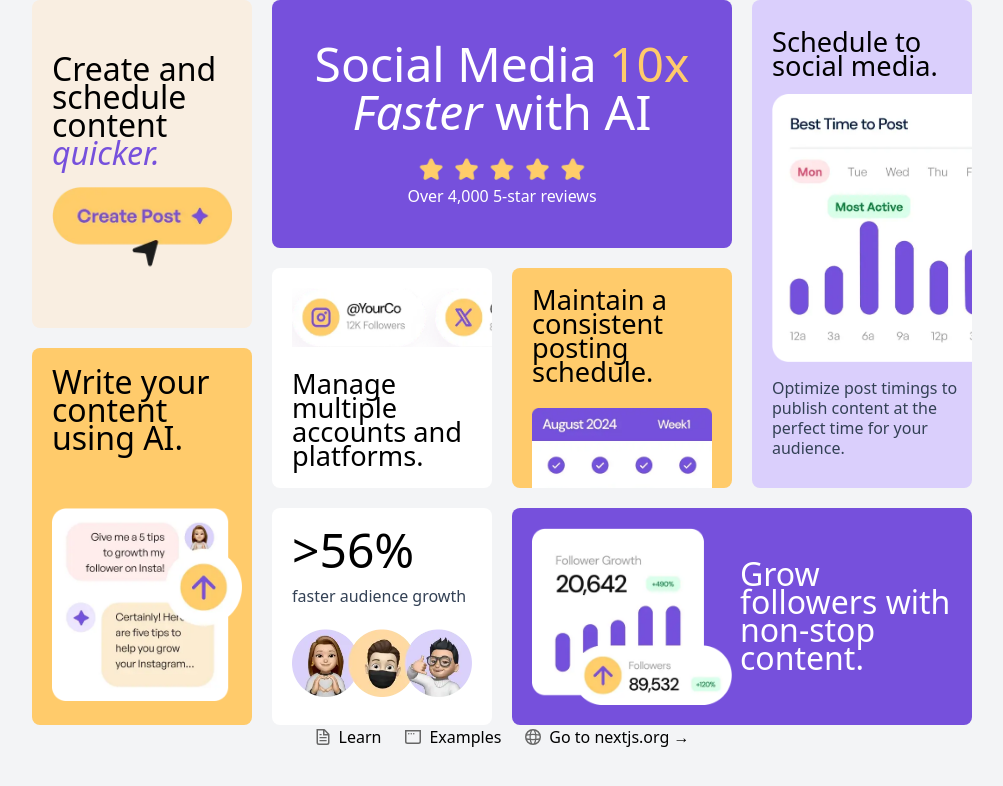
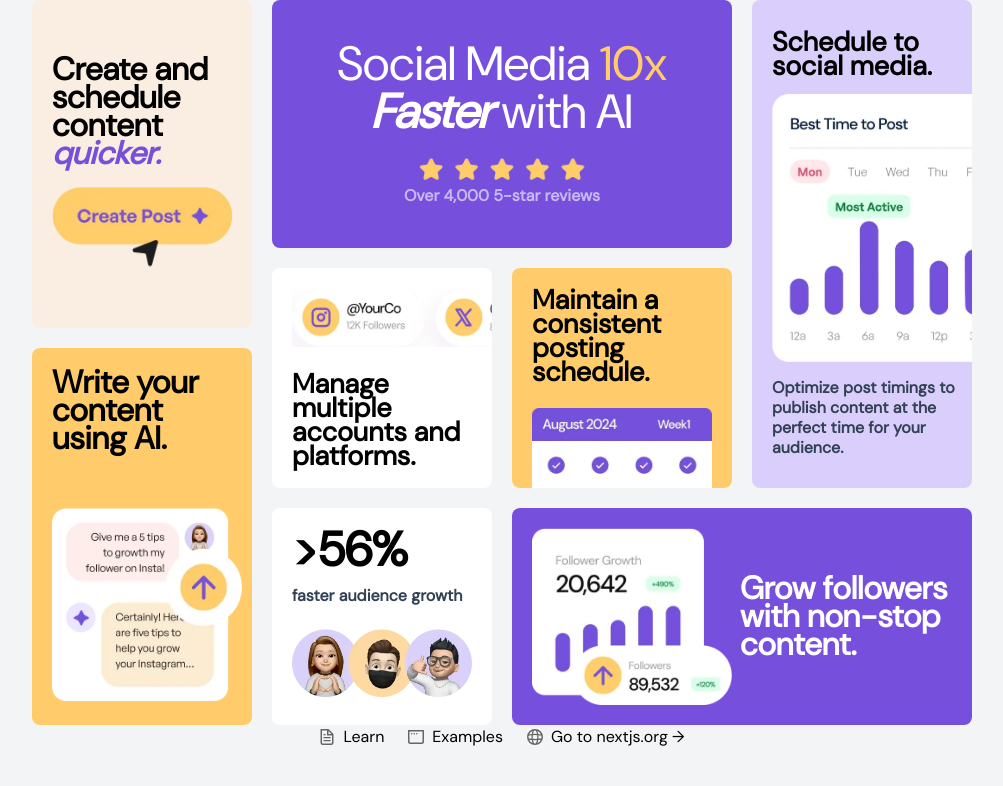
Before and after one commit to chungvuiloong/bento-grid, a Next.js app: page / in a window 1280 px wide. Shown: the top 786 px of the page, without its empty margins (138-1141 px from the left). Built offline with nearby package versions, Linux system fonts and the light colour scheme.

Commit message:
Added font.

```diff
--- a/src/app/globals.css
+++ b/src/app/globals.css
@@ -4,13 +4,13 @@
 
 @layer base {
     h2 {
-      @apply text-[2rem] leading-7 font-medium;
+      @apply text-[2rem] leading-7 font-bold;
     }
     h3 {
-        @apply text-[1.7rem] leading-6 font-medium;
+        @apply text-[1.7rem] leading-6 font-bold;
     }
     p {
-      @apply font-medium text-slate-700;
+      @apply font-bold text-slate-700;
     }
   }
 
--- a/src/app/layout.tsx
+++ b/src/app/layout.tsx
@@ -1,6 +1,13 @@
 import type { Metadata } from "next";
 import { Geist, Geist_Mono } from "next/font/google";
 import "./globals.css";
+import localFont from 'next/font/local';
+
+const dmSans = localFont({
+  src: '../../public/assets/fonts/DMSans-VariableFont_opsz,wght.ttf',
+  weight: '400',
+  style: 'normal',
+});
 
 const geistSans = Geist({
   variable: "--font-geist-sans",
@@ -25,7 +32,7 @@ export default function RootLayout({
   return (
     <html lang="en">
       <body
-        className={`${geistSans.variable} ${geistMono.variable} antialiased`}
+        className={`${geistSans.variable} ${geistMono.variable} ${dmSans.className} antialiased`}
       >
         {children}
       </body>
--- a/src/app/page.tsx
+++ b/src/app/page.tsx
@@ -30,13 +30,13 @@ export default function Home() {
                 <h1 className="text-5xl">
                     <span>Social Media</span>{" "}<span className="text-Yellow-500">10x</span>
                     <br/>
-                    <span className="italic">Faster</span>{" "}<span> with AI</span>
+                    <span className="italic font-bold">Faster</span>{" "}<span> with AI</span>
                 </h1>
                 <div>
                     <div className="flex flex-row justify-center items-center">
                     <Image src={Star_Review_Img} alt="AI icon" width={170} height={200} className="align-self-center" />
                     </div>
-                    <p className="text-White">Over 4,000 5-star reviews</p>
+                    <p className="text-White opacity-60">Over 4,000 5-star reviews</p>
                 </div>
             </Card>
             <Card className="p-5 bg-White row-start-5 col-span-1 row-span-3 overflow-hidden flex flex-col justify-between max-h-[220px] ">
@@ -56,7 +56,7 @@ export default function Home() {
             </Card>
             <Card className="px-5 py-7 bg-White col-span-1 row-span-3 flex flex-col justify-between max-h-[220px]">
                 <div className="flex flex-col gap-5">
-                    <div className="text-5xl leading-7 font-medium">&gt;56%</div>
+                    <div className="text-5xl leading-7 font-bold">&gt;56%</div>
                     <p>faster audience growth</p>
                 </div>
                 <Image src={People_Img} alt="AI icon" width={200} height={200} className="" />
--- a/tailwind.config.ts
+++ b/tailwind.config.ts
@@ -23,6 +23,9 @@ export default {
         'White': 'hsl(0, 0%, 100%)',
         'Black': 'hsl(0, 0%, 7%)'
       },
+      fontFamily: {
+        custom: ['DM-Sans', 'sans-serif'],
+      },
     },
   },
   plugins: [],
```
